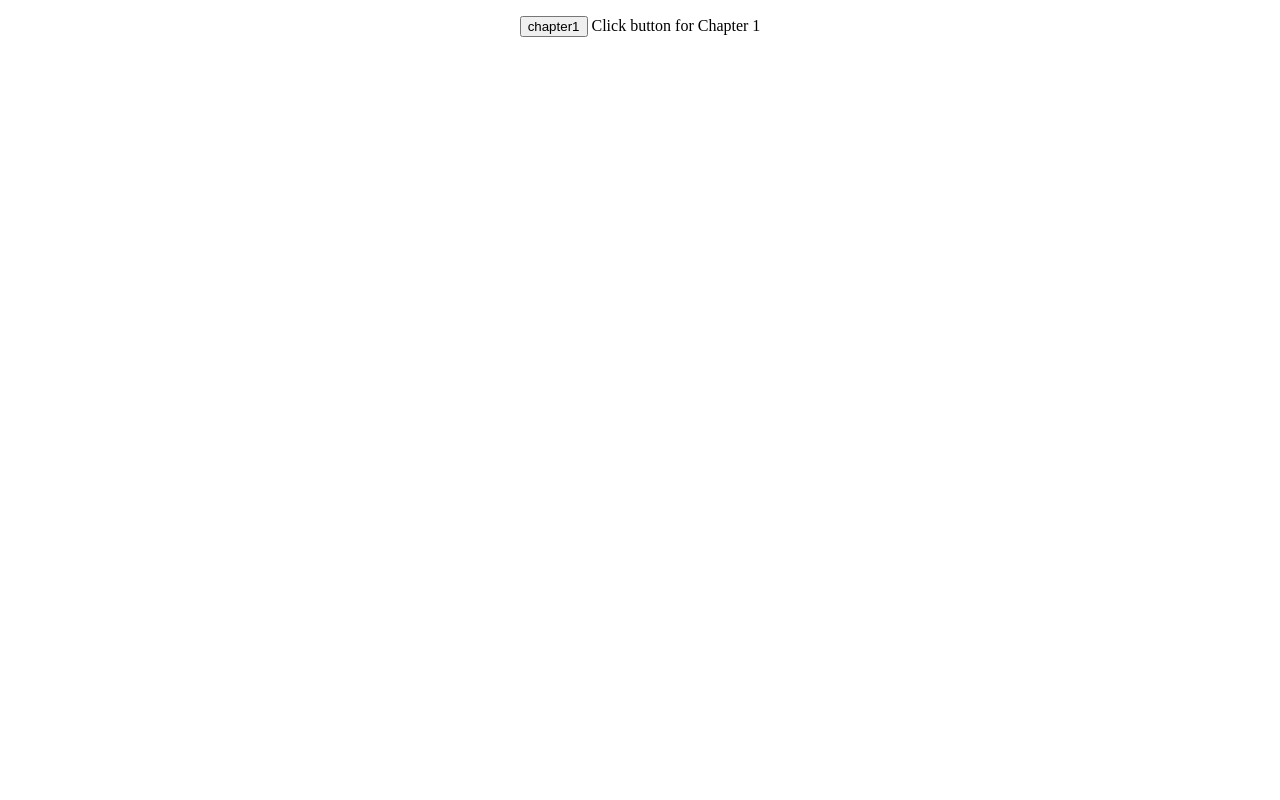
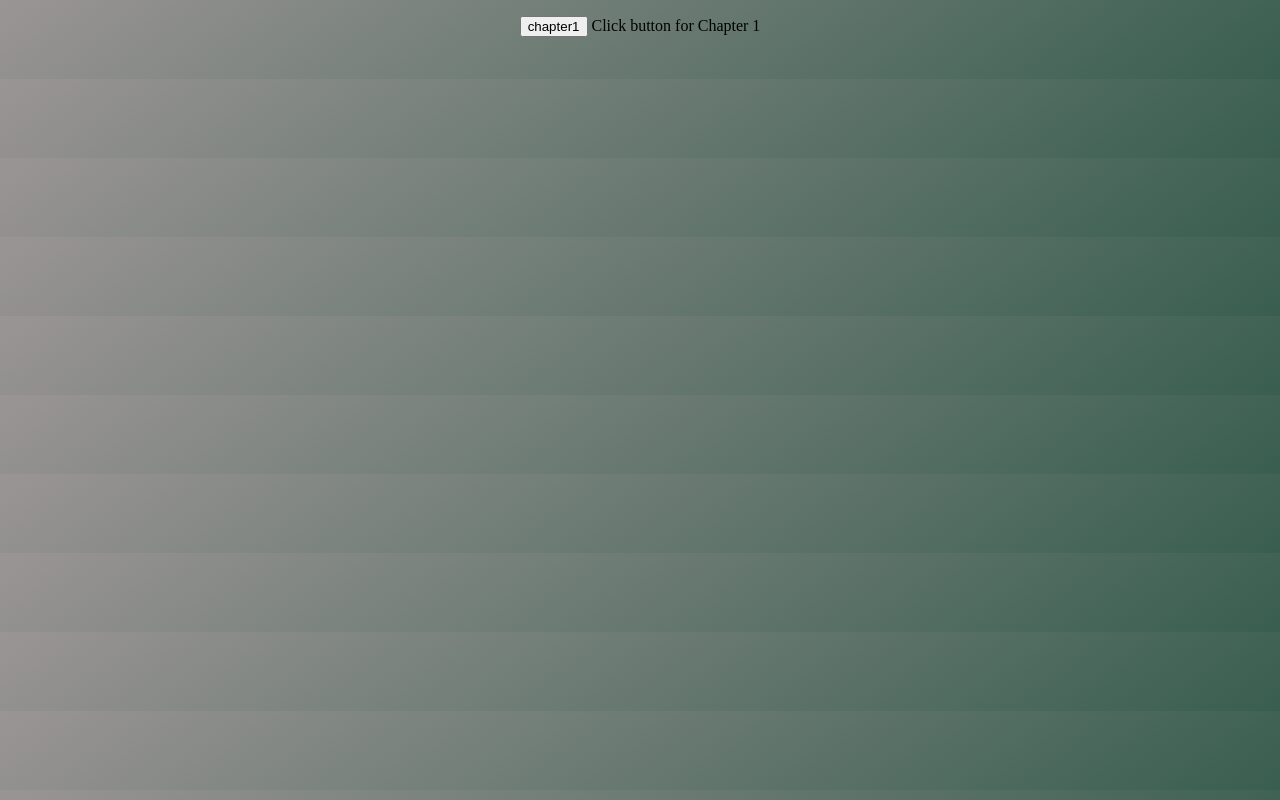
Before and after one commit to AbiVickery/P.O.V.-of-a-weeping-angel, a plain HTML site: page index.html in a window 1280 px wide. Drawn offline with Linux system fonts and the light colour scheme.

Commit message:
background

```diff
--- a/css/style.css
+++ b/css/style.css
@@ -1,3 +1,5 @@
 body {
     text-align: center;
+    background: rgb(154,149,149);
+    background: linear-gradient(144deg, rgba(154,149,149,1) 0%, rgba(57,94,80,1) 100%);
 }
```
